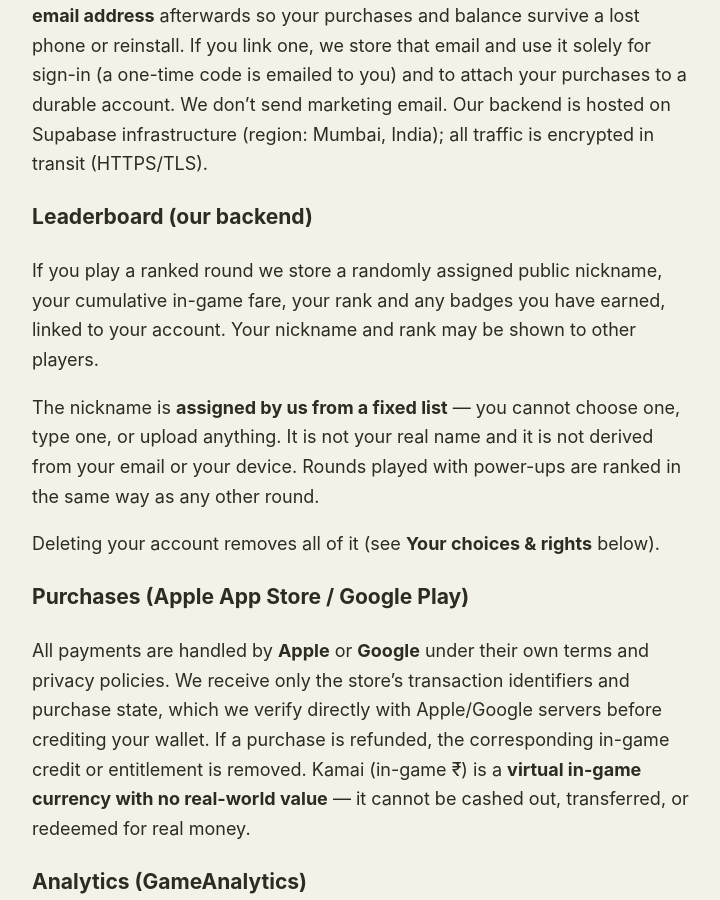
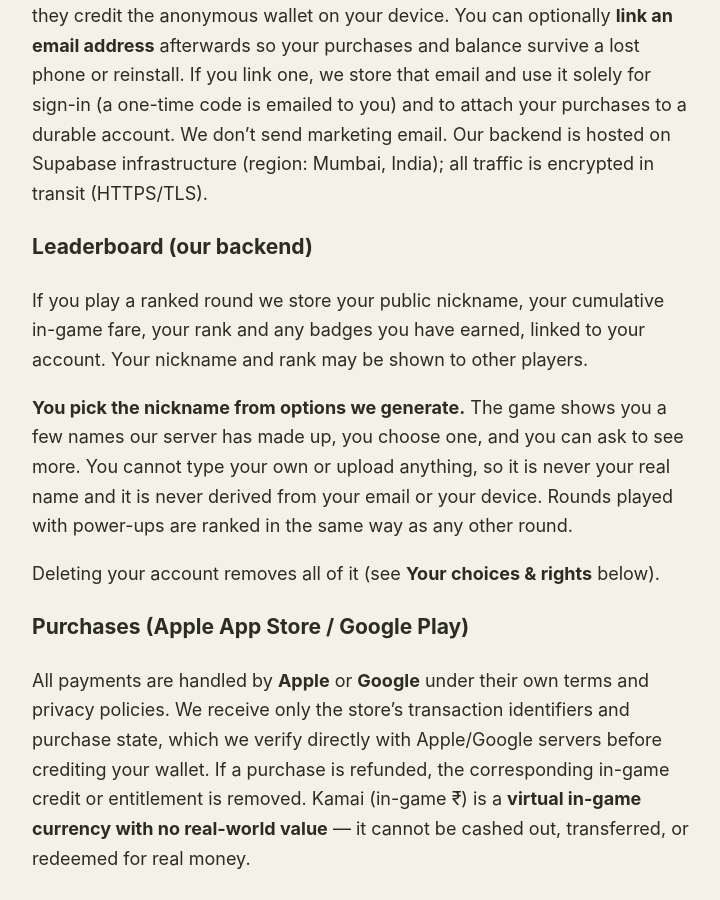
Before and after one commit to arunjeetsingh/maximum-impact-studio, a Jekyll site: the page built from chal-rickshaw/privacy.md, in a window 1280 px wide and 900 px high, scrolled down 1517 px. Shown: the whole window, without its empty margins (278-998 px from the left). Built offline with Jekyll 4.4.1, drawn with Linux system fonts in a browser that asks for light colours; some of the changed text lies outside the part shown.

Commit message:
Privacy: the nickname is PICKED from generated options, not randomly assigned
Review round 1. The policy said the leaderboard nickname is "randomly assigned by
us from a fixed list -- you cannot choose one, type one, or upload anything."
The game ships a picker: handle_choices returns three server-minted {token,
handle} options, the player chooses one, and "SHOW MORE" asks for more
(Strings.gd: "Pick your driver name" / "SHOW MORE"). What is actually forbidden
is free text and uploads, not choosing.

Materially inaccurate in a privacy policy, and mine: the wording came from the
drafted F4 edits and I applied it to a public surface without checking it against
the game, having seen `handle_choices: 3 well-formed {token, handle} options` in
a staging-verify run earlier the same day.

Four sites, not the two the review could see in the diff: the data category, the
"No real name" line, the TL;DR bullet I added myself, and the studio-wide
/privacy/ index entry -- the last two both said "randomly assigned" and were my
own additions rather than F4's.

Co-Authored-By: Claude Opus 5 <noreply@anthropic.com>

```diff
--- a/chal-rickshaw/privacy.md
+++ b/chal-rickshaw/privacy.md
@@ -21,9 +21,10 @@ how that data is handled.
 - We run a small **game backend** that stores your in-game wallet (currency,
   items, purchases) so it isn't lost with your device. It's keyed to a random
   player ID — plus your email only if you link one.
-- If you play a **ranked round**, the backend also stores a **randomly assigned
-  public nickname**, your score, rank and badges. Your nickname and rank can be
-  seen by other players on the leaderboard.
+- If you play a **ranked round**, the backend also stores your **public
+  nickname** — chosen by you from names we generate, never typed in — along with
+  your score, rank and badges. Your nickname and rank can be seen by other
+  players on the leaderboard.
 - **Payments are processed entirely by Apple or Google.** We never see your
   card or bank details.
 - The app embeds two third-party **SDKs**: **anonymous gameplay analytics**
@@ -57,14 +58,15 @@ Mumbai, India); all traffic is encrypted in transit (HTTPS/TLS).
 
 ### Leaderboard (our backend)
 
-If you play a ranked round we store a randomly assigned public nickname, your
-cumulative in-game fare, your rank and any badges you have earned, linked to
-your account. Your nickname and rank may be shown to other players.
+If you play a ranked round we store your public nickname, your cumulative
+in-game fare, your rank and any badges you have earned, linked to your account.
+Your nickname and rank may be shown to other players.
 
-The nickname is **assigned by us from a fixed list** — you cannot choose one,
-type one, or upload anything. It is not your real name and it is not derived
-from your email or your device. Rounds played with power-ups are ranked in the
-same way as any other round.
+**You pick the nickname from options we generate.** The game shows you a few
+names our server has made up, you choose one, and you can ask to see more. You
+cannot type your own or upload anything, so it is never your real name and it is
+never derived from your email or your device. Rounds played with power-ups are
+ranked in the same way as any other round.
 
 Deleting your account removes all of it (see **Your choices & rights** below).
 
@@ -121,8 +123,8 @@ with those platforms — under their policies, not ours.
 ## What we do NOT collect
 
 - No real name, phone number, contacts, photos, or precise location. The
-  leaderboard nickname is randomly assigned by us from a fixed list — you
-  cannot choose or type it, and it is not your real name.
+  leaderboard nickname is one you pick from names our server generates — you
+  cannot type your own or upload one, so it is not your real name.
 - No payment card or bank details (Apple/Google handle all payments).
 - No cross-app tracking profile; we never request Apple's ATT permission.
 
```
Also changed, not shown: privacy.md (+2 -2 lines).
